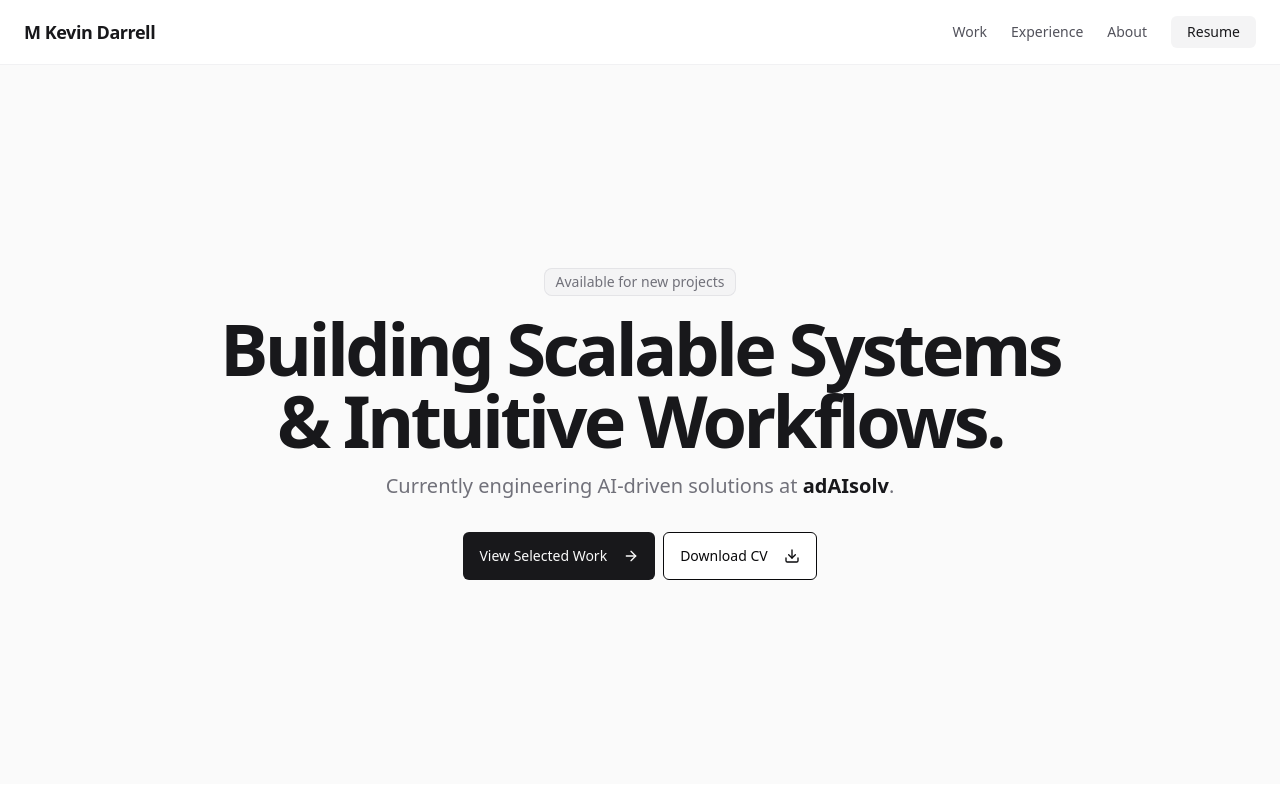
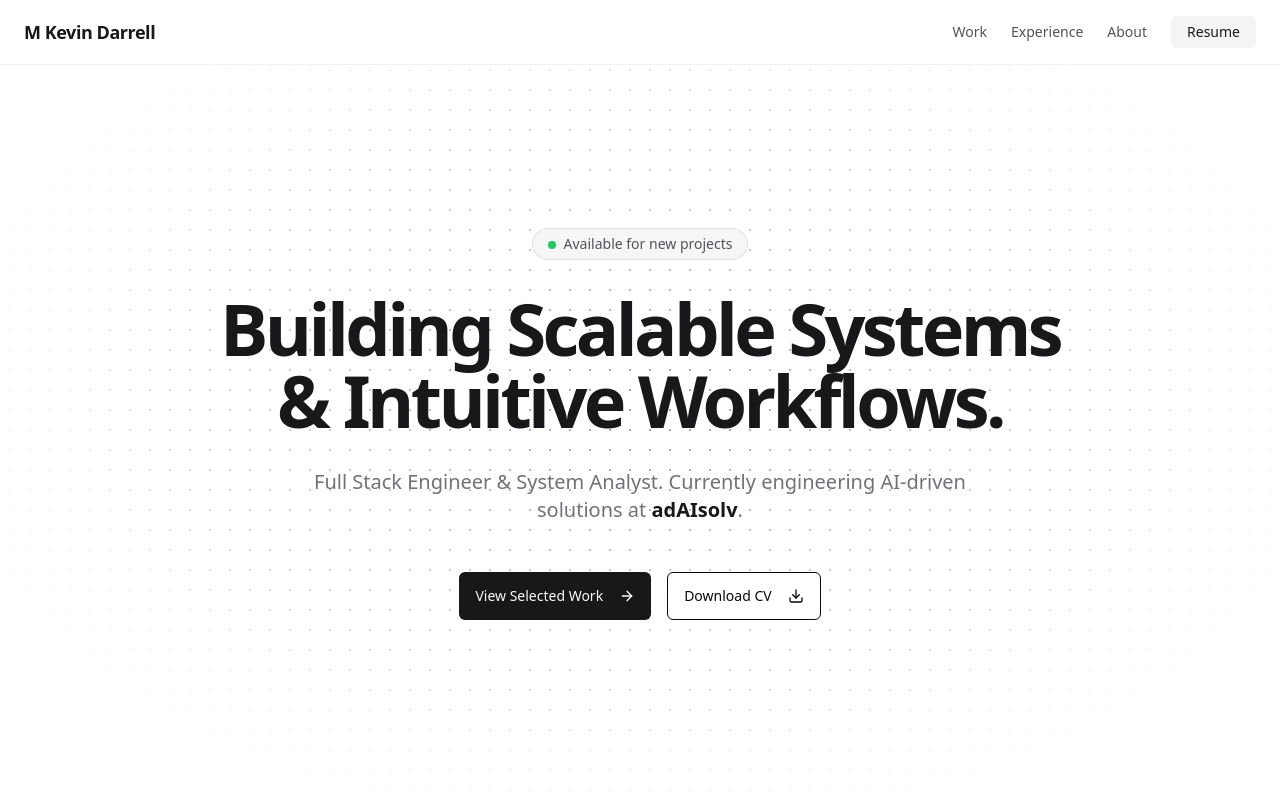
Before and after one commit to KevinDarrell/portfolio, a Next.js app: page / in a window 1280 px wide. Shown: the top 800 px of the page. Built offline with nearby package versions, Linux system fonts and the light colour scheme.

Commit message:
feat(ui): enhance layout, hero section, and global styling

```diff
--- a/src/app/globals.css
+++ b/src/app/globals.css
@@ -79,12 +79,20 @@
 
 
 
-.bg-dot-pattern {
-  background-image: radial-gradient(#e5e7eb 1px, transparent 1px);
-  background-size: 24px 24px;
+@layer utilities {
+  .bg-dot-pattern {
+    /* Warna background dasar */
+    background-color: transparent;
+
+    /* Gambar titik-titik (Warna Slate-300 agar terlihat jelas) */
+    background-image: radial-gradient(#94a3b8 1px, transparent 1px);
+
+    /* Ukuran jarak antar titik */
+    background-size: 20px 20px;
+  }
 }
 
-
+/* Opsional: Untuk Dark Mode nanti */
 .dark .bg-dot-pattern {
-  background-image: radial-gradient(#27272a 1px, transparent 1px);
+  background-image: radial-gradient(#334155 1px, transparent 1px);
 }
--- a/src/app/layout.tsx
+++ b/src/app/layout.tsx
@@ -1,6 +1,5 @@
 import type { Metadata } from "next";
 import { Inter } from "next/font/google";
-// CRITICAL FIX: This import must be here for Tailwind to load
 import "./globals.css";
 import { cn } from "@/lib/utils";
 
@@ -9,6 +8,32 @@ const inter = Inter({ subsets: ["latin"], variable: "--font-sans" });
 export const metadata: Metadata = {
   title: "Portfolio | Full Stack Engineer",
   description: "Portfolio of a Full Stack Engineer & System Analyst.",
+  keywords: [
+    "Full Stack Engineer",
+    "Java Spring Boot",
+    "NestJS",
+    "Next.js",
+    "System Analyst",
+    "Portfolio",
+    "M Kevin Darrell",
+  ],
+  authors: [{ name: "M Kevin Darrell" }],
+  openGraph: {
+    type: "website",
+    locale: "en_US",
+    url: "https://your-domain.com", // Replace with your actual deployment URL
+    title: "M Kevin Darrell | Full Stack Engineer",
+    description: "Building scalable backend systems and intuitive frontend designs.",
+    siteName: "M Kevin Darrell Portfolio",
+    images: [
+      {
+        url: "/og-image.jpg", // Place a screenshot of your site in public/og-image.jpg
+        width: 1200,
+        height: 630,
+        alt: "M Kevin Darrell Portfolio Preview",
+      },
+    ],
+  },
 };
 
 export default function RootLayout({
@@ -24,15 +49,13 @@ export default function RootLayout({
           inter.variable
         )}
       >
-        {/* Background Pattern Layer */}
+
         <div className="fixed inset-0 -z-10 h-full w-full bg-white dark:bg-zinc-950">
-           <div className="absolute h-full w-full bg-dot-pattern [mask-image:radial-gradient(ellipse_at_center,black,transparent_80%)]" />
+          <div className="absolute h-full w-full bg-dot-pattern [mask-image:radial-gradient(ellipse_at_center,black,transparent_80%)]" />
         </div>
 
-        {/* Content Layer */}
-        <div className="relative flex flex-col min-h-screen">
-          {children}
-        </div>
+
+        <div className="relative flex flex-col min-h-screen">{children}</div>
       </body>
     </html>
   );
--- a/src/components/sections/experience.tsx
+++ b/src/components/sections/experience.tsx
@@ -36,7 +36,8 @@ export function Experience() {
   ];
 
   return (
-    <section id="experience" className="py-24 bg-zinc-50 dark:bg-zinc-900/50">
+
+    <section id="experience" className="py-24">
       <div className="container px-4 md:px-6">
 
          <div className="flex flex-col items-center justify-center space-y-4 text-center mb-16">
@@ -68,15 +69,13 @@ export function Experience() {
                       : "border-zinc-100 text-zinc-400 dark:border-zinc-800 dark:text-zinc-500"
                   )}>
                     <Icon className="h-6 w-6" />
-
                     {isCurrent && (
                       <span className="absolute inset-0 rounded-full animate-ping bg-blue-400/20 dark:bg-blue-600/20"></span>
                     )}
                   </div>
 
-
                   <Card className={cn(
-                    "ml-20 w-full p-6 border-zinc-200 dark:border-zinc-800 transition-all group-hover:shadow-md",
+                    "ml-20 w-full p-6 border-zinc-200 dark:border-zinc-800 transition-all group-hover:shadow-md bg-white/60 dark:bg-zinc-950/60 backdrop-blur-sm",
                     isCurrent ? "border-blue-200/50 dark:border-blue-900/50" : ""
                   )}>
                     <div className="flex flex-col md:flex-row md:items-center justify-between gap-2 mb-4">
--- a/src/components/sections/hero.tsx
+++ b/src/components/sections/hero.tsx
@@ -29,52 +29,65 @@ export function Hero () {
     };
 
     return (
-        <section className="relative flex min-h-[90vh] flex-col items-center justify-center overflow-hidden py-12 md:py-24 lg:py-3">
-            <div className="absolute inset-0 -z-10 h-full w-full bg-zinc-50 bg-[radial-gradient(#e5e7eb_1px,transparent_1px)] bg-size-[16px_16px] mask-[radial-gradient(ellipse_50%_50%_at_50%_50%,#000_70%,transparent_100%)]"></div>
 
+    <section className="relative flex min-h-[90vh] flex-col items-center justify-center py-12 md:py-24 lg:py-32">
       <div className="container px-4 md:px-6">
         <motion.div
-                        className="flex flex-col items-center space-y-4 text-center"
+          className="flex flex-col items-center space-y-8 text-center"
           variants={containerVariants}
           initial="hidden"
           animate="visible"
         >
 
           <motion.div variants={itemVariants}>
-                        <div className="inline-block rounded-lg bg-zinc-100 px-3 py-1 text-sm text-zinc-500 ring-1 ring-inset ring-zinc-200">
+            <div className="inline-block rounded-full bg-zinc-100/80 backdrop-blur-sm px-4 py-1.5 text-sm font-medium text-zinc-600 ring-1 ring-inset ring-zinc-200 dark:bg-zinc-900/80 dark:text-zinc-400 dark:ring-zinc-800">
+              <span className="relative h-2 w-2 inline-flex mr-2">
+                 <span className="animate-ping absolute inline-flex h-full w-full rounded-full bg-green-400 opacity-75"></span>
+                 <span className="relative inline-flex rounded-full h-2 w-2 bg-green-500"></span>
+              </span>
               Available for new projects
             </div>
           </motion.div>
 
-                    <motion.div variants={itemVariants} className="space-y-2">
-                        <h1 className="text-4xl font-bold tracking-tighter sm:text-5xl md:text-6xl lg:text-7xl/none text-zinc-900">
+
+          <motion.div variants={itemVariants} className="space-y-4 max-w-4xl">
+            <h1 className="text-4xl font-bold tracking-tighter sm:text-5xl md:text-6xl lg:text-7xl text-zinc-900 dark:text-zinc-50">
               Building Scalable Systems <br className="hidden md:block" />
               & Intuitive Workflows.
             </h1>
           </motion.div>
 
+
           <motion.div
             variants={itemVariants}
-                        className="mx-auto max-w-175 text-zinc-500 md:text-xl dark:text-zinc-400"
+            className="mx-auto max-w-[700px] text-zinc-500 md:text-xl dark:text-zinc-400 leading-relaxed"
           >
-                        Currently engineering AI-driven
-                        solutions at <span className="font-semibold text-zinc-900">adAIsolv</span>.
+            Full Stack Engineer & System Analyst. Currently engineering AI-driven
+            solutions at <span className="font-semibold text-zinc-900 dark:text-zinc-100">adAIsolv</span>.
           </motion.div>
 
-                    <motion.div variants={itemVariants} className="flex flex-col gap-2 min-[400px]:flex-row pt-4">
+          {/* Buttons */}
+          <motion.div
+            variants={itemVariants}
+            className="flex flex-col gap-4 min-[400px]:flex-row pt-4 w-full justify-center"
+          >
             <Link href="#work">
-                            <Button size="lg" className="h-12 px-8">
+              <Button size="lg" className="h-12 px-8 w-full min-[400px]:w-auto">
                 View Selected Work
                 <ArrowRight className="ml-2 h-4 w-4" />
               </Button>
             </Link>
 
-                        <Link href="/resume.pdf" target="_blank">
-                            <Button variant="outline" size="lg" className="h-12 px-8">
+            <a
+              href="/resume.pdf"
+              download="M_Kevin_Darrell_Resume.pdf"
+              className="w-full min-[400px]:w-auto"
+            >
+              <Button variant="outline" size="lg" className="h-12 px-8 w-full bg-white/50 dark:bg-zinc-950/50 backdrop-blur-sm">
                 Download CV
                 <Download className="ml-2 h-4 w-4" />
               </Button>
-                        </Link>
+            </a>
           </motion.div>
         </motion.div>
       </div>
--- a/src/components/sections/selected-work.tsx
+++ b/src/components/sections/selected-work.tsx
@@ -3,24 +3,27 @@ import { resumeData } from "@/data/resume";
 
 export function SelectedWork () {
     return (
-        <section id="work" className="py-24 bg-white dark:bg-zinc-950">
+    // FIX: Removed 'bg-white dark:bg-zinc-950'
+    <section id="work" className="py-24">
       <div className="container px-4 md:px-6">
 
+        {/* Section Header */}
         <div className="flex flex-col items-center justify-center space-y-4 text-center mb-16">
           <h2 className="text-3xl font-bold tracking-tighter md:text-4xl">
             Selected Work
           </h2>
-
-                    <p className="max-w-175 text-zinc-500 md:text-xl/relaxed dark:text-zinc-400">
+          <p className="max-w-[700px] text-zinc-500 md:text-xl/relaxed dark:text-zinc-400">
             A look at how I solve problems through code and system analysis.
           </p>
         </div>
 
+        {/* Projects List */}
         <div className="space-y-24 md:space-y-32">
           {resumeData.projects.map((project, index) => (
             <ProjectCard key={index} project={project} index={index} />
           ))}
         </div>
+
       </div>
     </section>
   );
```
Lines whose indentation alone changed are shown as unchanged.
